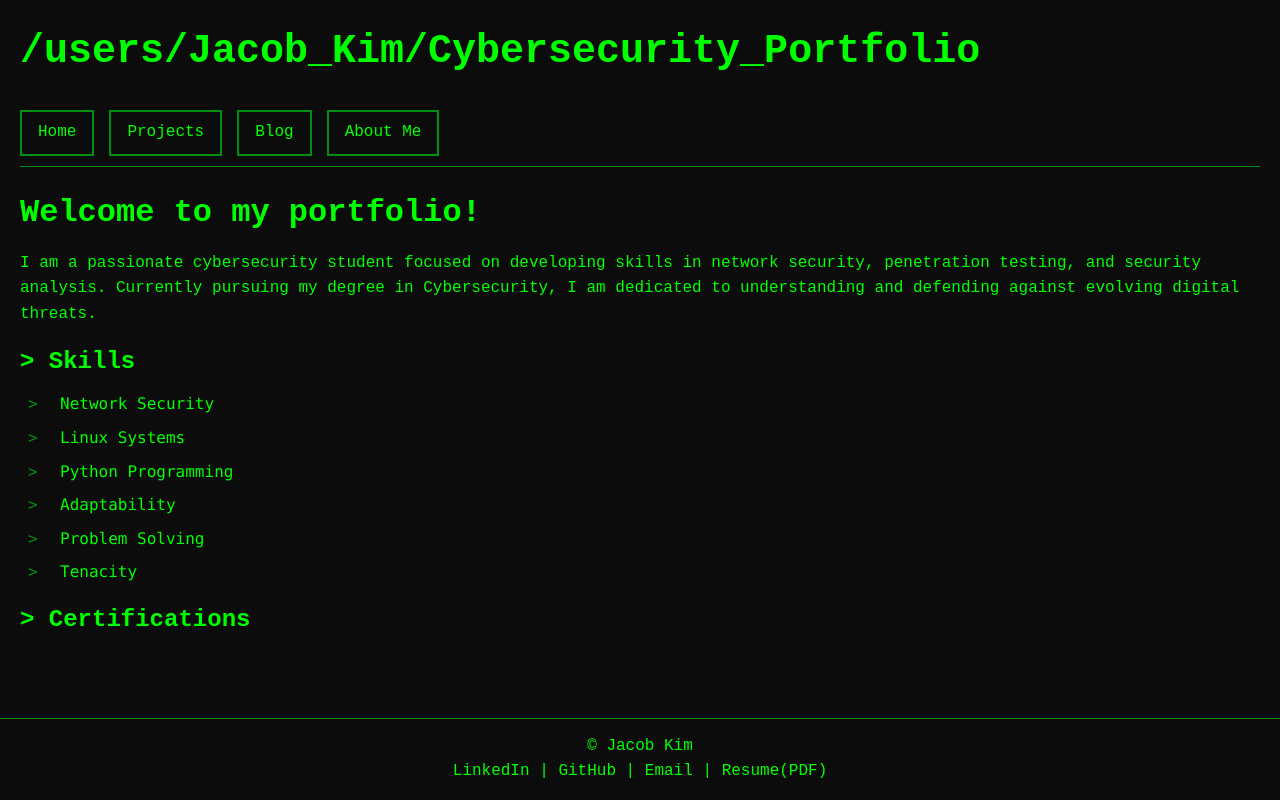
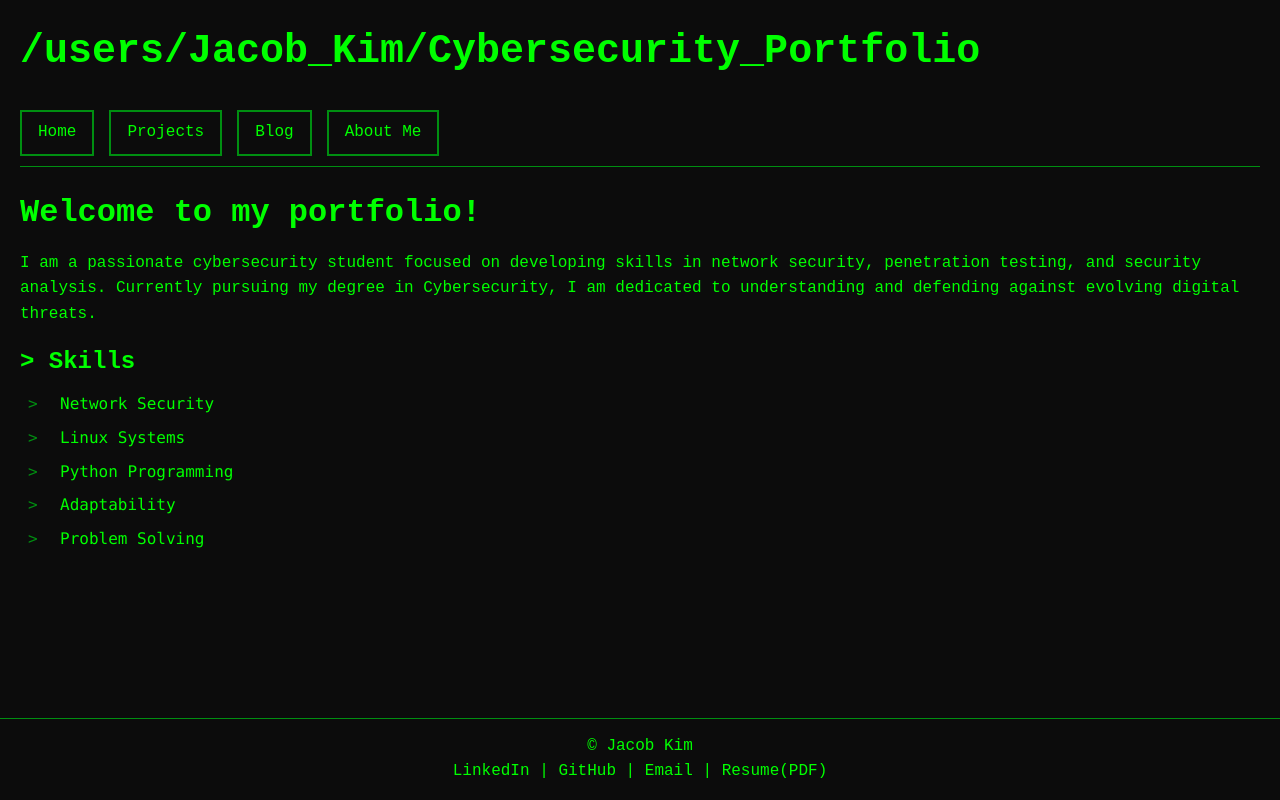
Before and after one commit to korekim/portfolio, a Next.js app: page / in a window 1280 px wide. Built offline with nearby package versions, Linux system fonts and the light colour scheme.

Commit message:
fixed animation bugs

```diff
--- a/app/page.tsx
+++ b/app/page.tsx
@@ -28,10 +28,10 @@ const Page = () => (
       </ul>
 
       <h3>
-        <Typewriter children={["> Certifications"]} startDelay={5000} speed={20} />
+        <Typewriter children={["> Certifications"]} startDelay={6000} speed={20} />
       </h3>
       <ul>
-        <TerminalLog speed={200} startDelay={5500} lines={[
+        <TerminalLog speed={200} startDelay={6500} lines={[
           <li>CompTIA Security+</li>,
           <li>Associate of ISC2, SSCP Certified</li>,
           <li>CompTIA Network+</li>,
@@ -41,10 +41,10 @@ const Page = () => (
       </ul>
 
       <h3>
-        <Typewriter children={["> Resume:"]} startDelay={7000} speed={20} />
+        <Typewriter children={["> Resume:"]} startDelay={8000} speed={20} />
       </h3>
       <ul>
-        <TerminalLog speed={200} startDelay={7500} lines={[
+        <TerminalLog speed={200} startDelay={8500} lines={[
           <li>
         <a href="./public/JakeResume.pdf" className="download-btn">
           Download Resume (PDF)
--- a/components/terminallog.tsx
+++ b/components/terminallog.tsx
@@ -1,35 +1,144 @@
+// components/TerminalLog.tsx
 "use client";
-import { useEffect, useState, ReactNode } from "react";
+import React, { useEffect, useMemo, useState } from "react";
 
 type Props = {
-    lines: ReactNode[];
-    speed?: number;      // ms between lines
-    startDelay?: number; // ms before first line
+  lines: React.ReactNode[];   // each item can be a string or any React element
+  delay?: number;             // pause between finishing a line and starting the next
+  speed?: number;             // ms per character for string lines
+  startDelay?: number;        // initial pause before first line starts
   className?: string;
+  cursor?: boolean;           // optional blinking caret on the current line
 };
 
 export default function TerminalLog({
   lines,
-    speed = 500,
-    startDelay = 0,
+  delay = 400,
+  speed = 20,
+  startDelay = 200,
   className = "",
+  cursor = false,
 }: Props) {
-    const [visibleCount, setVisibleCount] = useState(0);
+  // Normalize children to an array with stable keys
+  const normalized = useMemo(() => React.Children.toArray(lines), [lines]);
 
+  const [started, setStarted]   = useState(false); // respect startDelay
+  const [lineIdx, setLineIdx]   = useState(0);     // current line index
+  const [charCount, setChars]   = useState(0);     // chars typed in current string line
+  const [done, setDone]         = useState(false); // all lines completed
+
+  // Reset when input changes
   useEffect(() => {
-        if (visibleCount < lines.length) {
-            const timer = setTimeout(() => {
-                setVisibleCount(c => c + 1);
-            }, visibleCount === 0 ? startDelay : speed);
-            return () => clearTimeout(timer);
+    setStarted(false);
+    setLineIdx(0);
+    setChars(0);
+    setDone(false);
+  }, [normalized, delay, speed, startDelay]);
+
+  // Kick off after startDelay
+  useEffect(() => {
+    if (started || done || normalized.length === 0) return;
+    const t = setTimeout(() => setStarted(true), startDelay);
+    return () => clearTimeout(t);
+  }, [started, done, startDelay, normalized.length]);
+
+  // Typing / revealing state machine
+  useEffect(() => {
+    if (!started || done) return;
+    if (lineIdx >= normalized.length) return;
+
+    const current = normalized[lineIdx];
+    const isString = typeof current === "string";
+
+    // STRING LINE: type characters
+    if (isString) {
+      const text = current as string;
+
+      // keep typing until full
+      if (charCount < text.length) {
+        const t = setTimeout(() => setChars(c => c + 1), speed);
+        return () => clearTimeout(t);
       }
-    }, [visibleCount, lines.length, speed, startDelay]);
 
+      // full string reached
+      const isLast = lineIdx === normalized.length - 1;
+      if (isLast) {
+        // show the fully-typed last line and mark done (do NOT advance index)
+        setDone(true);
+        return;
+      }
+
+      // move to next line after an inter-line delay
+      const t = setTimeout(() => {
+        setLineIdx(i => i + 1);
+        setChars(0);
+      }, delay);
+      return () => clearTimeout(t);
+    }
+
+    // NON-STRING LINE: reveal atomically after the correct delay
+    const isLast = lineIdx === normalized.length - 1;
+    if (isLast) {
+      // reveal final element then mark done (no index advance)
+      // Use a micro-delay so it doesn't flash before startDelay
+      const t = setTimeout(() => setDone(true), 0);
+      return () => clearTimeout(t);
+    } else {
+      const t = setTimeout(() => {
+        setLineIdx(i => i + 1);
+        setChars(0);
+      }, delay);
+      return () => clearTimeout(t);
+    }
+  }, [started, done, lineIdx, charCount, normalized, delay, speed]);
+
+  // Respect reduced motion
+  const prefersReduced =
+    typeof window !== "undefined" &&
+    window.matchMedia?.("(prefers-reduced-motion: reduce)")?.matches;
+
+  if (prefersReduced) {
     return (
       <div className={`font-mono whitespace-pre-wrap ${className}`}>
-            {lines.slice(0, visibleCount).map((line, i) => (
-                <div key={i}>{line}</div>
+        {normalized.map((line, i) => (
+          <div key={`line-${i}`}>{line}</div>
         ))}
       </div>
     );
   }
+
+  return (
+    <div className={`font-mono whitespace-pre-wrap ${className}`}>
+      {/* Completed lines (strictly before the current index) */}
+      {started &&
+        normalized.slice(0, lineIdx).map((line, i) => (
+          <div key={`line-${i}`}>{line}</div>
+        ))}
+
+      {/* Current line:
+          - hidden until started
+          - for strings: show partial slice
+          - for elements: show entire element
+          - IMPORTANT: still render even when 'done' is true so the final line is visible */}
+      {started && lineIdx < normalized.length && (
+        <div key={`line-${lineIdx}`} className="inline-flex items-baseline">
+          {typeof normalized[lineIdx] === "string"
+            ? (normalized[lineIdx] as string).slice(
+                0,
+                // if done on last string, ensure full line visible
+                done ? (normalized[lineIdx] as string).length : charCount
+              )
+            : normalized[lineIdx]}
+
+          {/* Optional blinking caret only while actively typing lines before done */}
+          {cursor &&
+            !done &&
+            typeof normalized[lineIdx] === "string" &&
+            charCount < (normalized[lineIdx] as string).length && (
+              <span className="inline-block w-[2px] h-[1em] bg-current animate-pulse align-baseline" />
+            )}
+        </div>
+      )}
+    </div>
+  );
+}
--- a/components/typewriter.tsx
+++ b/components/typewriter.tsx
@@ -1,10 +1,9 @@
 // components/Typewriter.tsx
 "use client";
-
 import React, { useEffect, useMemo, useRef, useState } from "react";
 
 type Props = {
-  children: React.ReactNode | React.ReactNode[];
+  children: React.ReactNode;     // <-- nest children; don't pass children=
   speed?: number;
   startDelay?: number;
   className?: string;
@@ -20,11 +19,12 @@ export default function Typewriter({
   cursor = true,
   rerunKey,
 }: Props) {
+  // Normalize to array with stable keys (prevents jsx-key noise internally)
   const nodes = useMemo(() => React.Children.toArray(children), [children]);
 
   const [idx, setIdx] = useState(0);
   const [charCount, setCharCount] = useState(0);
-  const [started, setStarted] = useState(false); // NEW
+  const [started, setStarted] = useState(false);
   const [done, setDone] = useState(false);
 
   const tickTimer = useRef<number | null>(null);
@@ -34,82 +34,59 @@ export default function Typewriter({
     typeof window !== "undefined" &&
     window.matchMedia?.("(prefers-reduced-motion: reduce)").matches;
 
-  // Reset state on change
   useEffect(() => {
-    setIdx(0);
-    setCharCount(0);
-    setDone(false);
-    setStarted(false); // reset
+    setIdx(0); setCharCount(0); setDone(false); setStarted(false);
     if (tickTimer.current) window.clearTimeout(tickTimer.current);
     if (startTimer.current) window.clearTimeout(startTimer.current);
   }, [rerunKey, nodes]);
 
   useEffect(() => {
-    if (prefersReduced) {
-      setDone(true);
-      setStarted(false);
-      return;
-    }
+    if (prefersReduced) { setDone(true); setStarted(false); return; }
     if (done) return;
 
-    // Start delay only once at the beginning
     if (!started && idx === 0 && charCount === 0) {
       startTimer.current = window.setTimeout(() => {
-        setStarted(true); // cursor can show now
-        // kick off first tick cycle
-        setCharCount((c) => c);
+        setStarted(true);
+        setCharCount(c => c); // kick loop
       }, startDelay) as unknown as number;
-      return () => {
-        if (startTimer.current) window.clearTimeout(startTimer.current);
-      };
+      return () => { if (startTimer.current) window.clearTimeout(startTimer.current); };
     }
 
-    if (idx >= nodes.length) {
-      setDone(true);
-      return;
-    }
+    if (idx >= nodes.length) { setDone(true); return; }
 
     const current = nodes[idx];
 
     if (typeof current === "string") {
       if (charCount < current.length) {
         tickTimer.current = window.setTimeout(() => {
-          setCharCount((c) => c + 1);
+          setCharCount(c => c + 1);
         }, speed) as unknown as number;
       } else {
-        setIdx((i) => i + 1);
+        setIdx(i => i + 1);
         setCharCount(0);
       }
-      return () => {
-        if (tickTimer.current) window.clearTimeout(tickTimer.current);
-      };
+      return () => { if (tickTimer.current) window.clearTimeout(tickTimer.current); };
     }
 
-    // Non-string element: reveal atomically then advance
+    // Non-string React element: reveal atomically
     tickTimer.current = window.setTimeout(() => {
-      setIdx((i) => i + 1);
+      setIdx(i => i + 1);
       setCharCount(0);
     }, speed) as unknown as number;
 
-    return () => {
-      if (tickTimer.current) window.clearTimeout(tickTimer.current);
-    };
+    return () => { if (tickTimer.current) window.clearTimeout(tickTimer.current); };
   }, [idx, charCount, nodes, speed, startDelay, done, started, prefersReduced]);
 
-  // Build output
-  const rendered = [];
+  const rendered: React.ReactNode[] = [];
   for (let i = 0; i < idx; i++) {
     rendered.push(<React.Fragment key={`full-${i}`}>{nodes[i]}</React.Fragment>);
   }
   if (!prefersReduced && !done && idx < nodes.length) {
     const current = nodes[idx];
     if (typeof current === "string") {
-      rendered.push(
-        <span key={`partial-${idx}`}>{current.slice(0, charCount)}</span>
-      );
+      rendered.push(<span key={`partial-${idx}`}>{current.slice(0, charCount)}</span>);
     }
   } else if (prefersReduced) {
-    // render everything at once
     for (let i = 0; i < nodes.length; i++) {
       rendered.push(<React.Fragment key={`rm-${i}`}>{nodes[i]}</React.Fragment>);
     }
@@ -118,7 +95,6 @@ export default function Typewriter({
   return (
     <span className={className}>
       {rendered}
-      {/* Cursor shows only after delay has finished AND while not done */}
       {started && !done && !prefersReduced && cursor && (
         <span className="inline-block w-[2px] h-[1em] bg-current align-baseline animate-pulse" />
       )}
```
Lines whose indentation alone changed are shown as unchanged.
